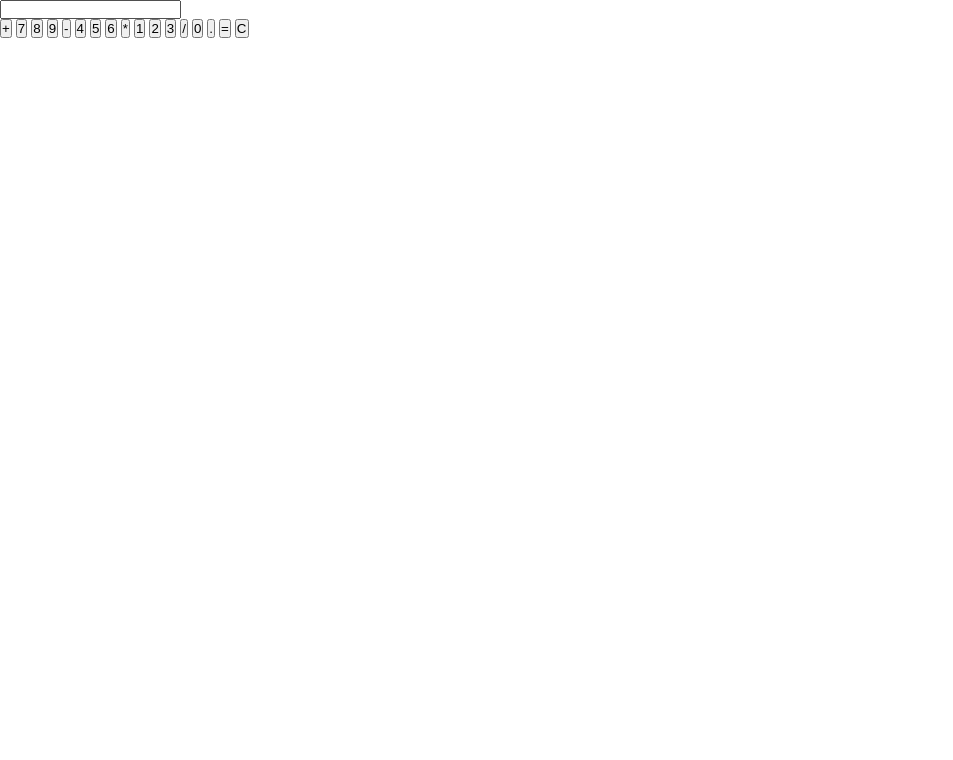
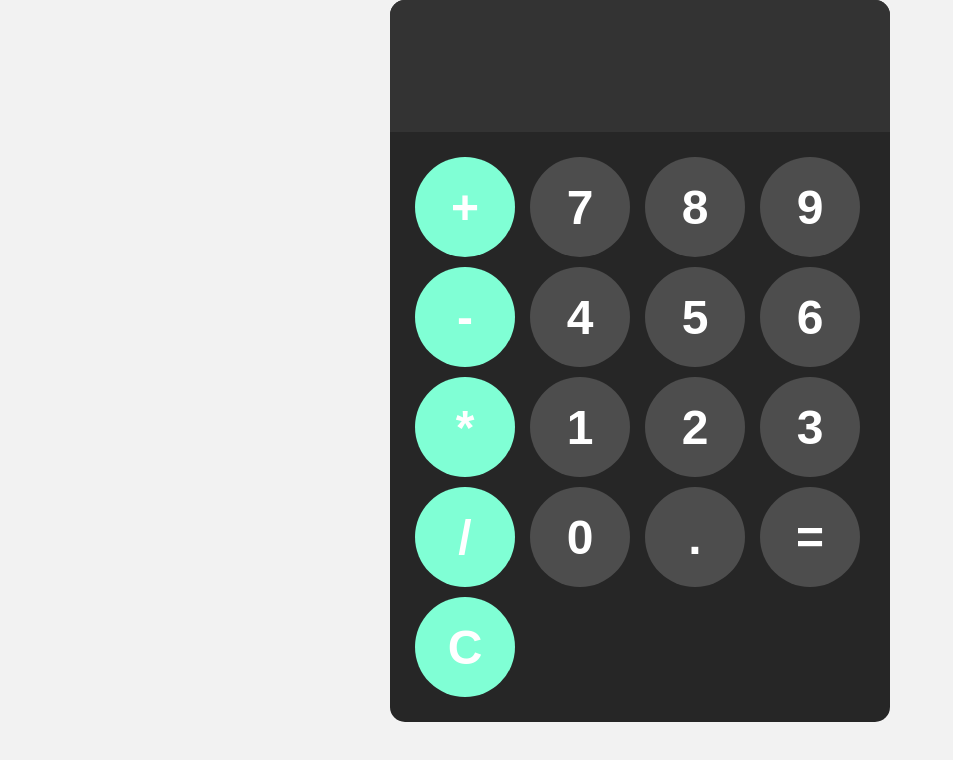
Before and after one commit to AnaghaInowei/A-Simple-Calculator, a plain HTML site: page index.html in a window 1280 px wide. Shown: the whole page, without its empty margins (0-953 px from the left). Drawn offline with Linux system fonts and the light colour scheme.

Commit message:
Assignment

```diff
--- a/index.html
+++ b/index.html
@@ -11,23 +11,23 @@
     <div id="calculator">
         <input id="display" readonly type="text">
         <div id="keys">
-            <button onclick="appendToDisplay('+')">+</button>
+            <button onclick="appendToDisplay('+')" class="operator-btn">+</button>
             <button onclick="appendToDisplay('7')">7</button>
             <button onclick="appendToDisplay('8')">8</button>
             <button onclick="appendToDisplay('9')">9</button>
-            <button onclick="appendToDisplay('-')">-</button>
+            <button onclick="appendToDisplay('-')" class="operator-btn">-</button>
             <button onclick="appendToDisplay('4')">4</button>
             <button onclick="appendToDisplay('5')">5</button>
             <button onclick="appendToDisplay('6')">6</button>
-            <button onclick="appendToDisplay('*')">*</button>
+            <button onclick="appendToDisplay('*')" class="operator-btn">*</button>
             <button onclick="appendToDisplay('1')">1</button>
             <button onclick="appendToDisplay('2')">2</button>
             <button onclick="appendToDisplay('3')">3</button>
-            <button onclick="appendToDisplay('/')">/</button>
+            <button onclick="appendToDisplay('/')" class="operator-btn">/</button>
             <button onclick="appendToDisplay('0')">0</button>
             <button onclick="appendToDisplay('.')">.</button>
             <button onclick="calculate()">=</button>
-            <button onclick="clearDisplay()">C</button>
+            <button onclick="clearDisplay()" class="operator-btn">C</button>
         </div>
     </div>
 
--- a/index.js
+++ b/index.js
@@ -0,0 +1,19 @@
+const display = document.getElementById("display");
+
+
+function appendToDisplay(input){
+    display.value += input;
+}
+
+function clearDisplay(){
+    display.value = "";
+}
+
+function calculate(){
+    try{
+        display.value = eval(display.value);
+    }
+    catch(error){
+        display.value ="Error";
+    }
+}
--- a/styles.css
+++ b/styles.css
@@ -2,3 +2,68 @@
     padding: 0;
     margin: 0;
 }
+
+body{
+    display: flex;
+    justify-content: center;
+    align-items: center;
+    /*height: 100vh;*/
+    background-color: hsl(0, 0%, 95%);;
+}
+
+#calculator{
+    font-family: Arial, sans-serif;
+    background-color: hsl(0, 0%, 15%);
+    border-radius: 15px;
+    max-width: 500px;
+    overflow: hidden;
+}
+
+#display{
+    width: 100%;
+    padding: 20px;
+    font-size: 5rem;
+    text-align: left;
+    border: none;
+    background-color: hsl(0, 0%, 20%);
+    color: white;
+}
+
+#keys {
+    display: grid;
+    grid-template-columns: repeat(4, 1fr);
+    gap: 10px;
+    padding: 25px;
+}
+
+button {
+    width: 100px;
+    height: 100px;
+    border-radius: 50px;
+    border: none;
+    background-color: hsl(0, 0%, 30%);
+    color: white;
+    font-size: 3rem;
+    font-weight: bold;
+    cursor: pointer;
+}
+
+button:hover{
+    background-color: hsl(0, 0%, 40%);
+}
+
+button:active{
+    background-color: hsl(0, 0%, 50%);
+}
+
+.operator-btn{
+    background-color: hsl(160, 100%, 75%);
+}
+
+.operator-btn:hover{
+    background-color: hsl(160, 100%, 85%);
+}
+
+.operator-btn:active{
+    background-color: hsl(160, 100%, 95%);
+}
```
